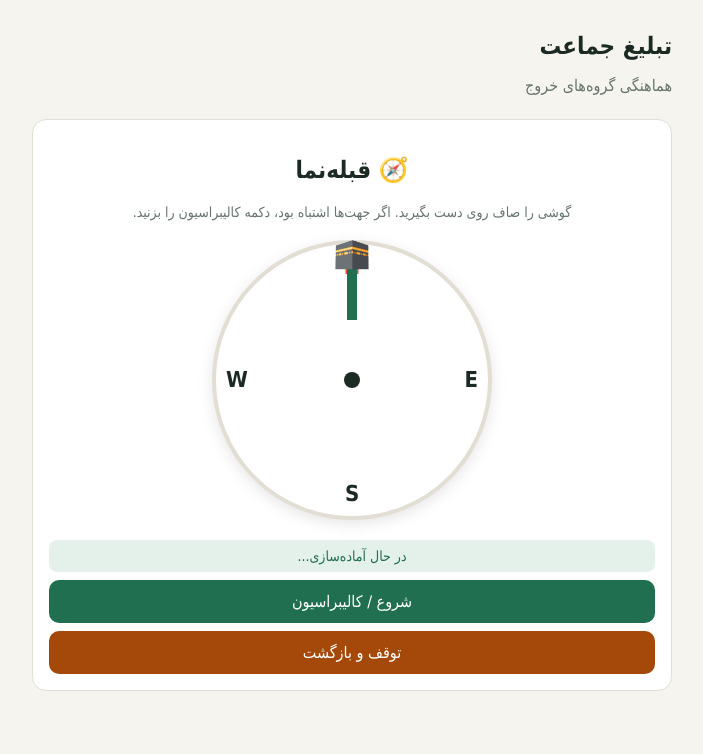
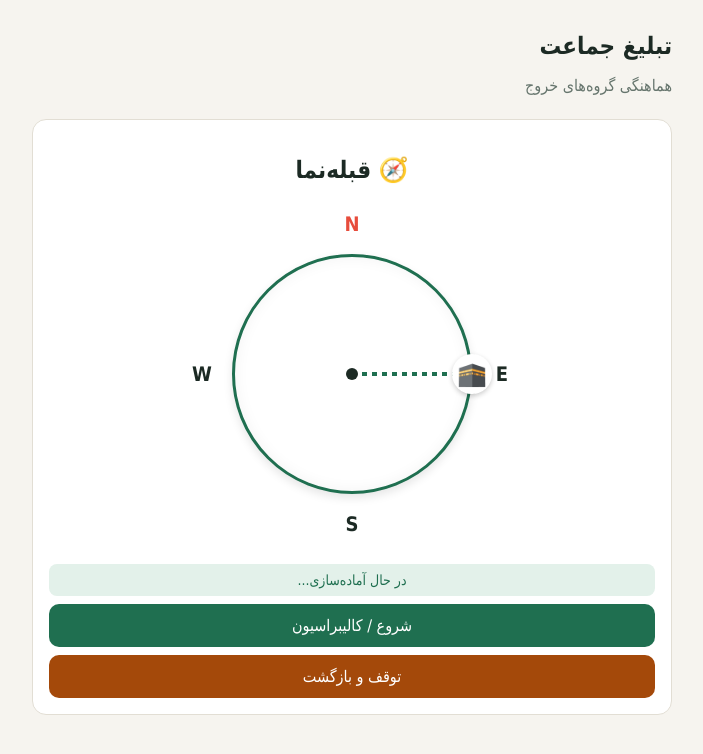
Before and after one commit to motymirbaloochzahi-cloud/tablighi-jomaat, a plain HTML site: page index.html in a window 1280 px wide. Both pictures are taken after a click on the element "🧭 قبله‌نما". Shown: the whole page, without its empty margins (288-991 px from the left). Drawn offline with Linux system fonts and the light colour scheme.

Commit message:
Update index.html

```diff
--- a/index.html
+++ b/index.html
@@ -26,67 +26,96 @@
         .adab-list { display: flex; flex-direction: column; gap: 8px; margin-top: 16px; }
         .adab-item { background: var(--card); border: 1px solid var(--bd); border-radius: 10px; padding: 12px; text-align: right; cursor: pointer; display: flex; align-items: center; gap: 10px; }
         .adab-text { text-align: right; line-height: 2; font-size: 16px; }
-        .adab-text .ar { font-family: 'Amiri', serif; font-size: 22px; color: var(--ac); margin: 10px 0; display: block; border-right: 3px solid var(--ac); padding-right: 10px; }
 
-        /* ====== استایل‌های جدید و دقیق قطب‌نما ====== */
-        .compass-container {
+        /* ====== استایل‌های اختصاصی قطب‌نما ====== */
+        .compass-wrapper {
             position: relative;
-            width: 280px;
-            height: 280px;
-            margin: 20px auto;
-            border-radius: 50%;
-            border: 4px solid var(--bd);
-            background: #fff;
-            box-shadow: 0 4px 15px rgba(0,0,0,0.1);
+            width: 320px;
+            height: 320px;
+            margin: 30px auto;
         }
 
-        /* حلقه‌ای که می‌چرخد (شمال، جنوب و...) */
-        .compass-dial {
+        /* دایره داخلی که می‌چرخد */
+        .compass-disc {
             position: absolute;
-            inset: 0;
+            top: 40px; left: 40px; right: 40px; bottom: 40px; /* فاصله 40px برای حروف بیرونی */
             border-radius: 50%;
+            border: 3px solid var(--ac);
+            background: #fff;
+            box-shadow: inset 0 0 15px rgba(0,0,0,0.05), 0 4px 10px rgba(0,0,0,0.1);
             transition: transform 0.1s linear;
+        }
+
+        /* خط نقطه‌چین از مرکز به سمت لبه */
+        .dashed-line {
+            position: absolute;
+            top: 50%;
+            left: 50%;
+            width: 120px; /* نصف قطر دایره (دایره 240px قطر دارد) */
+            height: 4px;
+            background-image: linear-gradient(to right, var(--ac) 50%, transparent 50%);
+            background-size: 10px 4px;
+            background-repeat: repeat-x;
+            transform-origin: left center;
+            margin-top: -2px; /* برای تراز شدن وسط خط */
+            z-index: 1;
+        }
+
+        /* آیکون کعبه روی لبه دایره */
+        .kaba-icon {
+            position: absolute;
+            top: 50%;
+            left: 50%;
+            width: 40px;
+            height: 40px;
+            margin-top: -20px;
+            margin-left: 100px; /* 120px (نصف قطر) - 20px (نصف عرض آیکون) */
+            background: #fff;
+            border-radius: 50%;
+            display: flex;
+            justify-content: center;
+            align-items: center;
+            font-size: 24px;
+            z-index: 3;
+            box-shadow: 0 2px 5px rgba(0,0,0,0.2);
+            transform-origin: -100px center; /* چرخش دور مرکز دایره */
+        }
+
+        /* نقطه مرکزی */
+        .center-dot {
+            position: absolute;
+            top: 50%;
+            left: 50%;
+            width: 12px;
+            height: 12px;
+            background: var(--tx);
+            border-radius: 50%;
+            transform: translate(-50%, -50%);
             z-index: 2;
         }
 
-        /* حروف جهت‌ها روی حلقه */
-        .dir { position: absolute; font-size: 22px; font-weight: bold; color: var(--tx); display: flex; justify-content: center; align-items: center; }
-        .dir-n { top: 10px; left: 0; right: 0; color: var(--red); }
-        .dir-s { bottom: 10px; left: 0; right: 0; }
-        .dir-e { right: 10px; top: 0; bottom: 0; }
-        .dir-w { left: 10px; top: 0; bottom: 0; }
+        /* حروف جهات بیرون از دایره */
+        .dir-letter {
+            position: absolute;
+            font-size: 20px;
+            font-weight: bold;
+            color: var(--tx);
+            width: 30px;
+            height: 30px;
+            display: flex;
+            justify-content: center;
+            align-items: center;
+        }
+        .letter-n { top: -5px; left: 50%; transform: translateX(-50%); color: var(--red); }
+        .letter-s { bottom: -5px; left: 50%; transform: translateX(-50%); }
+        .letter-e { right: -5px; top: 50%; transform: translateY(-50%); }
+        .letter-w { left: -5px; top: 50%; transform: translateY(-50%); }
 
-        /* عقربه کعبه که در مرکز ثابت است */
-        .qibla-needle {
+        /* کانتینر چرخان شامل خط چین، آیکون کعبه */
+        .rotating-group {
             position: absolute;
-            top: 50%;
-            left: 50%;
-            width: 10px;
-            height: 120px;
-            background: linear-gradient(to bottom, var(--ac) 50%, transparent 50%);
-            margin-left: -5px;
-            margin-top: -120px; /* به سمت بالا */
-            transform-origin: bottom center; /* از مرکز می‌چرخد */
-            z-index: 5;
-            transition: transform 0.2s ease-out;
-            border-radius: 5px;
-        }
-        .qibla-icon {
-            position: absolute;
-            top: -25px;
-            left: 50%;
-            transform: translateX(-50%);
-            font-size: 30px;
-        }
-
-        .compass-center {
-            position: absolute;
-            top: 50%; left: 50%;
-            width: 16px; height: 16px;
-            background: var(--tx);
-            border-radius: 50%;
-            transform: translate(-50%, -50%);
-            z-index: 6;
+            inset: 0;
+            transition: transform 0.1s linear;
         }
 
         .status-box { background: var(--ac2); color: var(--ac); padding: 8px; border-radius: 8px; margin-top: 10px; font-size: 14px; }
@@ -108,12 +137,10 @@
     </main>
 
     <script>
-        // داده‌های آداب (برای کوتاه بودن اینجا خلاصه شده)
         const ADAB_DATA = [
-            { title: "آداب وضو", icon: "💧", items: ["نیت وضو را به دل بگیرید و «بسم الله» بگویید.", "دو دست را تا مچ بشویید و مسواک بزنید.", "سه بار مضمضه و استنشاق انجام دهید.", "صورت را بشویید (فرض).", "دست‌ها را تا آرنج بشویید (فرض).", "سر و گوش‌ها را مسح کنید.", "پاها را تا مچ بشویید (فرض)."] },
-            { title: "آداب نماز", icon: "🤲", items: ["پیش از اذان آماده شوید.", "با آرامش به مسجد بروید.", "پس از سلام، تسبیحات حضرت زهرا (س) را بگویید.", "با خشوع نماز بخوانید."] }
+            { title: "آداب وضو", icon: "💧", items: ["نیت وضو را به دل بگیرید و «بسم الله» بگویید.", "دو دست را تا مچ بشویید و مسواک بزنید.", "سه بار مضمضه و استنشاق انجام دهید.", "صورت را بشویید (فرض).", "دست‌ها را تا آرنج بشویید (فرض).", "سر و گوش‌ها را مسح کنید.", "پاها را تا مچ بشویید (فرض)."] }
         ];
-        const SURAHS = [{ id: 1, name: "الفاتحة" }, { id: 36, name: "يس" }, { id: 55, name: "الرحمن" }, { id: 112, name: "الإخلاص" }];
+        const SURAHS = [{ id: 1, name: "الفاتحة" }, { id: 36, name: "يس" }];
 
         function show(page) {
             const content = document.getElementById('content');
@@ -133,23 +160,23 @@
                 content.innerHTML = `
                     <div class="card">
                         <h2>🧭 قبله‌نما</h2>
-                        <p style="color:var(--mu); font-size:14px;">گوشی را صاف روی دست بگیرید. اگر جهت‌ها اشتباه بود، دکمه کالیبراسیون را بزنید.</p>
 
-                        <div class="compass-container">
-                            <!-- حلقه جهات که می‌چرخد -->
-                            <div id="compass-dial" class="compass-dial">
-                                <div class="dir dir-n">N</div>
-                                <div class="dir dir-s">S</div>
-                                <div class="dir dir-e">E</div>
-                                <div class="dir dir-w">W</div>
+                        <div class="compass-wrapper">
+                            <!-- حروف جهات (ثابت در بیرون) -->
+                            <div class="dir-letter letter-n">N</div>
+                            <div class="dir-letter letter-s">S</div>
+                            <div class="dir-letter letter-e">E</div>
+                            <div class="dir-letter letter-w">W</div>
+
+                            <!-- کل دایره با محتویاتش -->
+                            <div id="compass-container" class="compass-disc">
+                                <!-- این گروه می‌چرخد -->
+                                <div id="rotating-group" class="rotating-group">
+                                    <div class="dashed-line"></div>
+                                    <div class="kaba-icon">🕋</div>
+                                </div>
+                                <div class="center-dot"></div>
                             </div>
-
-                            <!-- عقربه کعبه که به سمت قبله اشاره می‌کند -->
-                            <div id="qibla-needle" class="qibla-needle">
-                                <div class="qibla-icon">🕋</div>
-                            </div>
-
-                            <div class="compass-center"></div>
                         </div>
 
                         <div id="status-box" class="status-box">در حال آماده‌سازی...</div>
@@ -159,6 +186,7 @@
                     </div>
                 `;
             }
+            // بقیه کدها (آداب، قرآن) بدون تغییر
             else if (page === 'adab') {
                 let html = `<div class="card" style="text-align:right;"><h2 style="text-align:center;">📖 آداب</h2><div class="adab-list">`;
                 ADAB_DATA.forEach((item, index) => {
@@ -172,7 +200,7 @@
                 content.innerHTML = `
                     <div class="card">
                         <h2>📚 قرآن کریم</h2>
-                        <select id="surah-select" class="quran-select" onchange="loadSurah(this.value)" style="width:100%; padding:10px; border-radius:8px; border:1px solid var(--bd);">
+                        <select id="surah-select" onchange="loadSurah(this.value)" style="width:100%; padding:10px; border-radius:8px; border:1px solid var(--bd);">
                             <option value="">-- انتخاب سوره --</option>${options}
                         </select>
                         <div id="quran-content" style="text-align:right; margin-top:15px;"></div>
@@ -194,11 +222,11 @@
         function reset() { count = 0; document.getElementById('count').innerText = 0; }
         function back() { document.getElementById('content').innerHTML = ''; document.getElementById('main-menu').classList.remove('hidden'); }
 
-        // ==================== منطق قطب‌نما و قبله ====================
+        // ==================== منطق قطب‌نما ====================
         let qiblaAngle = 0;
         let currentHeading = 0;
+        let calibrationOffset = 0;
         let compassActive = false;
-        let calibrationOffset = 0; // برای تنظیم دستی خطای سنسور
 
         function calculateQibla(lat, lng) {
             const K_LAT = 21.4225, K_LNG = 39.8262;
@@ -222,8 +250,6 @@
                     },
                     (err) => {
                         status.innerText = "خطا در دریافت موقعیت. GPS را روشن کنید.";
-                        status.style.background = "#fee";
-                        status.style.color = "red";
                     },
                     { enableHighAccuracy: true }
                 );
@@ -231,14 +257,9 @@
         }
 
         function initDeviceOrientation() {
-            // درخواست دسترسی به سنسور (برای iOS)
             if (typeof DeviceOrientationEvent.requestPermission === 'function') {
                 DeviceOrientationEvent.requestPermission().then(permission => {
-                    if (permission === 'granted') {
-                        setupOrientationListener();
-                    } else {
-                        document.getElementById('status-box').innerText = "دسترسی به سنسور داده نشد.";
-                    }
+                    if (permission === 'granted') setupOrientationListener();
                 });
             } else {
                 setupOrientationListener();
@@ -251,13 +272,12 @@
             window.addEventListener('deviceorientation', handleOrientation);
             compassActive = true;
 
-            // اضافه کردن دکمه کالیبراسیون به صورت شناور
+            // دکمه کالیبراسیون
             const calBtn = document.createElement('button');
             calBtn.innerText = "تنظیم دستی جهت (کالیبراسیون)";
             calBtn.className = "btn-gray";
             calBtn.style.marginTop = "8px";
             calBtn.onclick = () => {
-                // فرض میکنیم کاربر رو به شمال واقعی ایستاده و دکمه رو میزنه
                 calibrationOffset = -currentHeading;
                 alert("جهت‌ها با شمال تنظیم شد.");
             };
@@ -265,29 +285,20 @@
         }
 
         function handleOrientation(event) {
-            const dial = document.getElementById('compass-dial');
-            const needle = document.getElementById('qibla-needle');
-            if (!dial || !needle) return;
+            const rotatingGroup = document.getElementById('rotating-group');
+            if (!rotatingGroup) return;
 
-            // گرفتن زاویه گوشی (با پشتیبانی از مرورگرهای مختلف)
             let heading = event.webkitCompassHeading;
             if (heading === undefined || heading === null) {
                 if (event.alpha !== null) heading = 360 - event.alpha;
                 else return;
             }
 
-            // اعمال تنظیمات دستی (کالیبراسیون)
             currentHeading = heading + calibrationOffset;
 
-            // ۱. چرخش حلقه جهات (N,S,E,W)
-            // اگر گوشی به سمت شمال باشد (0)، حلقه نباید بچرخد. اگر 90 درجه بچرخد، حلقه 90- درجه می‌چرخد.
-            dial.style.transform = `rotate(${-currentHeading}deg)`;
-
-            // ۲. چرخش عقربه کعبه
-            // عقربه باید به سمت زاویه قبله (qiblaAngle) اشاره کند
-            // چون گوشی چرخیده، عقربه باید نسبت به جهت فعلی گوشی تنظیم شود
-            const needleRotation = qiblaAngle - currentHeading;
-            needle.style.transform = `rotate(${needleRotation}deg)`;
+            // چرخش گروه (کعبه + خط چین) به سمت زاویه قبله نسبت به جهت گوشی
+            const rotation = qiblaAngle - currentHeading;
+            rotatingGroup.style.transform = `rotate(${rotation}deg)`;
         }
 
         function stopCompass() {
@@ -310,7 +321,7 @@
                 });
                 contentDiv.innerHTML = html;
             } catch (e) {
-                contentDiv.innerHTML = '<p style="color:red;">خطا در اتصال به اینترنت.</p>';
+                contentDiv.innerHTML = '<p style="color:red;">خطا در اتصال.</p>';
             }
         }
     </script>
```
